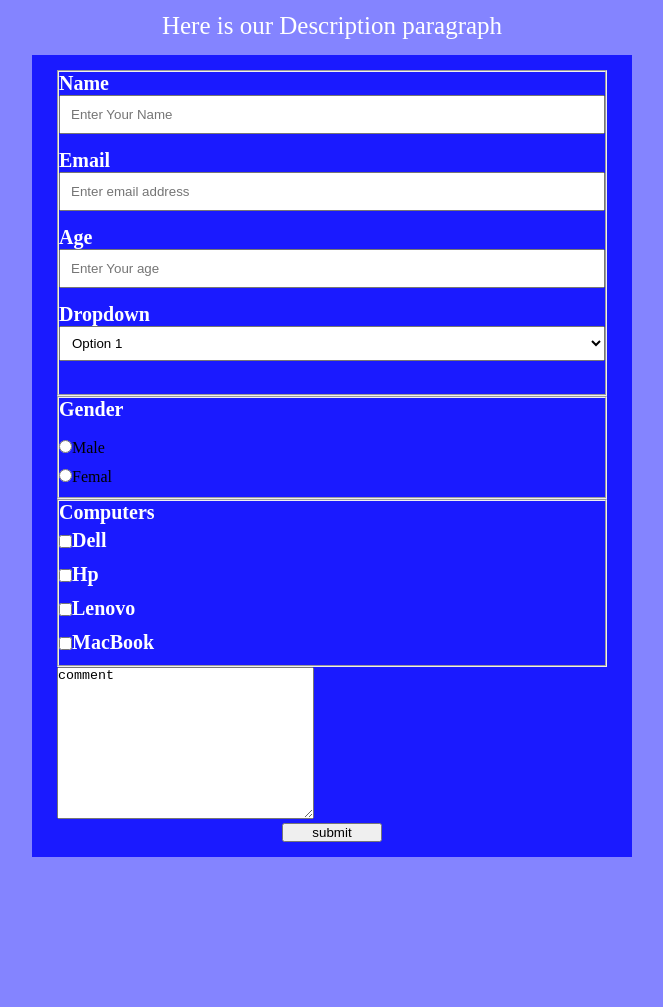
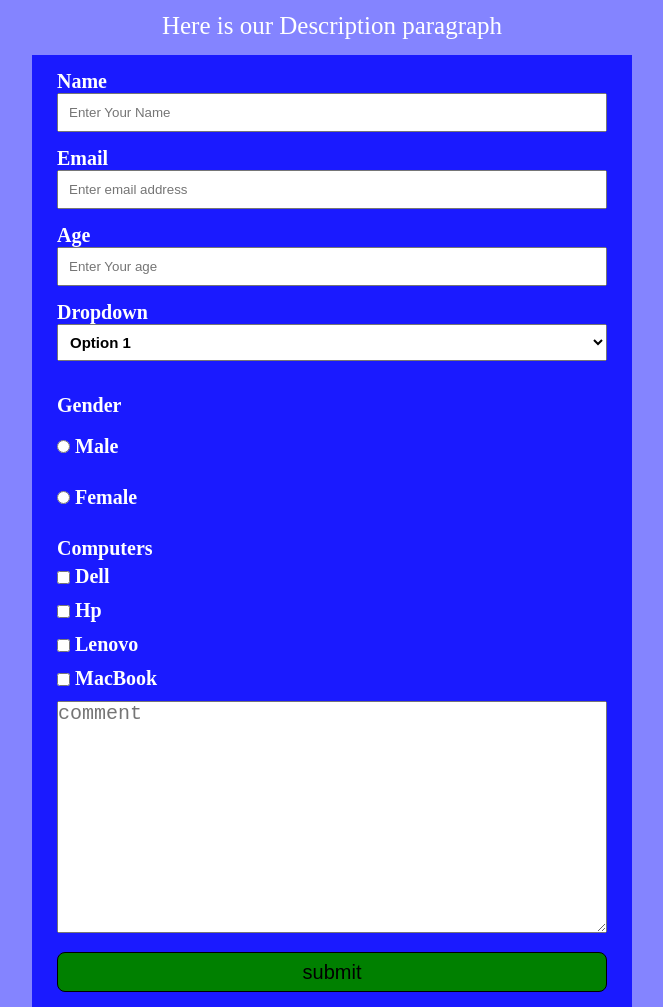
Before and after one commit to fpsapc/SurveyFormwithEsmael, a plain HTML site: page index.html in a window 1280 px wide. Shown: the part 76-1083 px from the top of the page, without its empty margins (308-971 px from the left). Before the commit the page ends 933 px from the top, so only its background shows below. Drawn offline with Linux system fonts and the light colour scheme.

Commit message:
completed

```diff
--- a/index.html
+++ b/index.html
@@ -34,30 +34,32 @@
         </fieldset>
         <fieldset id="gender-section">
             <label for="gender">Gender</label><br>
-            <input type="radio" name="gender" value="Male">Male<br>
-            <input type="radio" name="gender" value="Femal">Femal</br>
+            <label for="male">
+            <input class="gender" type="radio" name="gender" value="male" id="male"> Male</label><br>
+            <label for="female">
+            <input class="gender" type="radio" name="gender" value="Female" id="female"> Female</label></br>
         </fieldset>
 
         <fieldset id="computers-section">
             <label for="checkbox" id="computer">Computers</label>
             <label>
-                <input type="checkbox" name="dell" id="checkbox" value="Dell">Dell
+                <input type="checkbox" name="dell" id="checkbox" value="Dell"> Dell
             </label>
 
             <label>
-                <input type="checkbox" id="checkbox" value="Hp">Hp
+                <input type="checkbox" id="checkbox" value="Hp"> Hp
             </label>
 
             <label>
-                <input type="checkbox" id="checkbox" value="Lenovo">Lenovo
+                <input type="checkbox" id="checkbox" value="Lenovo"> Lenovo
             </label>
 
 
             <label>
-                <input type="checkbox" id="checkbox" value="Macbook">MacBook
+                <input type="checkbox" id="checkbox" value="Macbook"> MacBook
             </label>
         </fieldset>
-        <textarea name="comment" id="comment" cols="30" rows="10">comment</textarea>
+        <textarea name="comment" id="comment" cols="30" rows="10" placeholder="comment"></textarea>
         <button type="submit" id="submit">submit</button>
 
     </form>
--- a/styles.css
+++ b/styles.css
@@ -45,6 +45,9 @@ label{
 select{
 padding: 8px;
 margin-bottom: 15px;
+font-size: 15px;
+color:black;
+font-weight: bold;
 }
 
 #checkbox::before{
@@ -60,6 +63,21 @@ margin-bottom: 15px;
  }
  #submit{
     display: block;
-    width: 100px;
+    width: 100%;
+    height: 40px;
     margin: auto;
+    background-color: green;
+    font-size: 20px;
+    border-radius: 8px;
+    border: 1px solid black;
+    margin-top: 15px;
+    cursor: pointer;
+
  }
+ textarea{
+    width: 100%;
+    font-size: 20px;
+ }
+ fieldset{
+    border: none;
+ }
```
